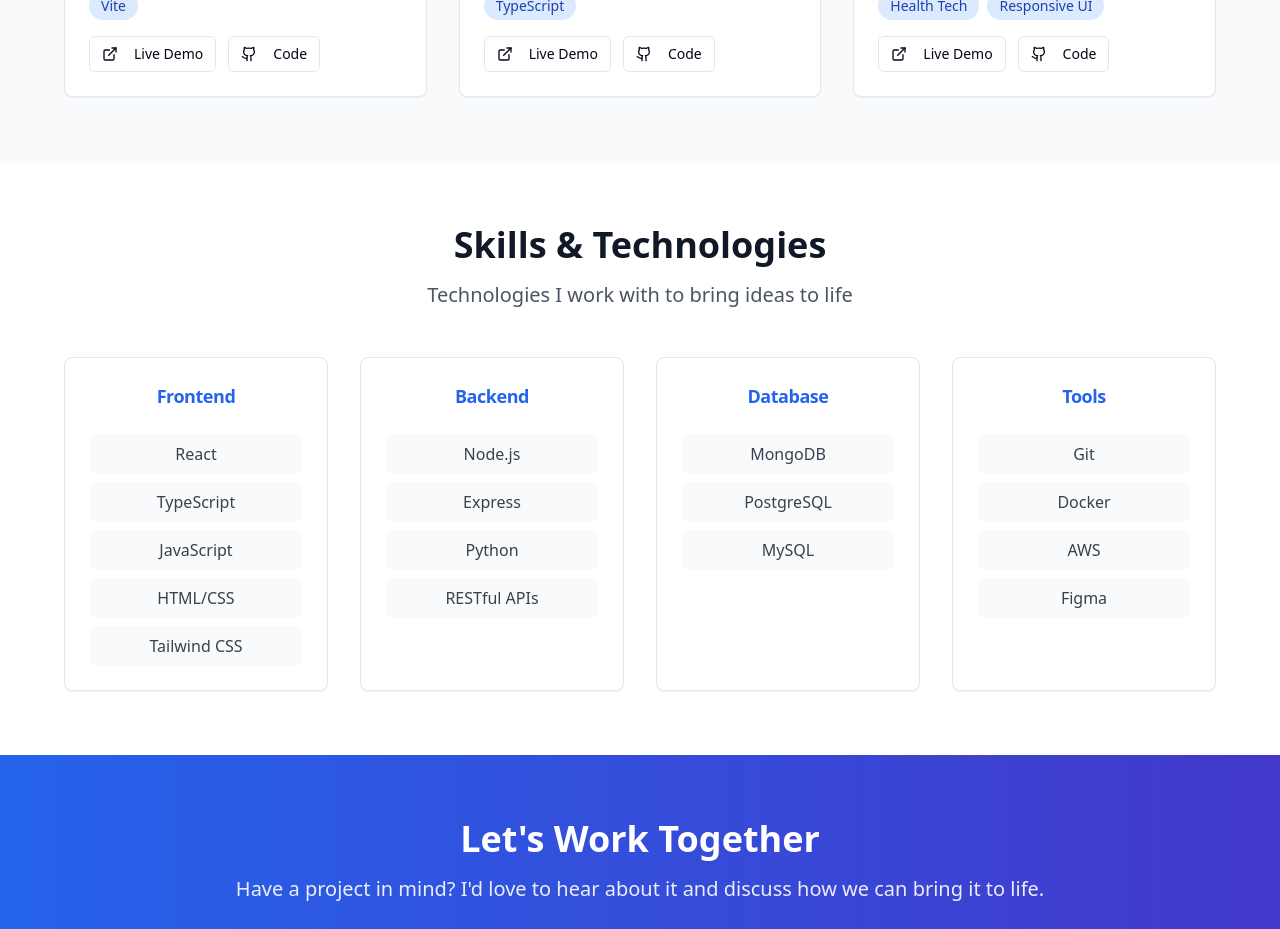
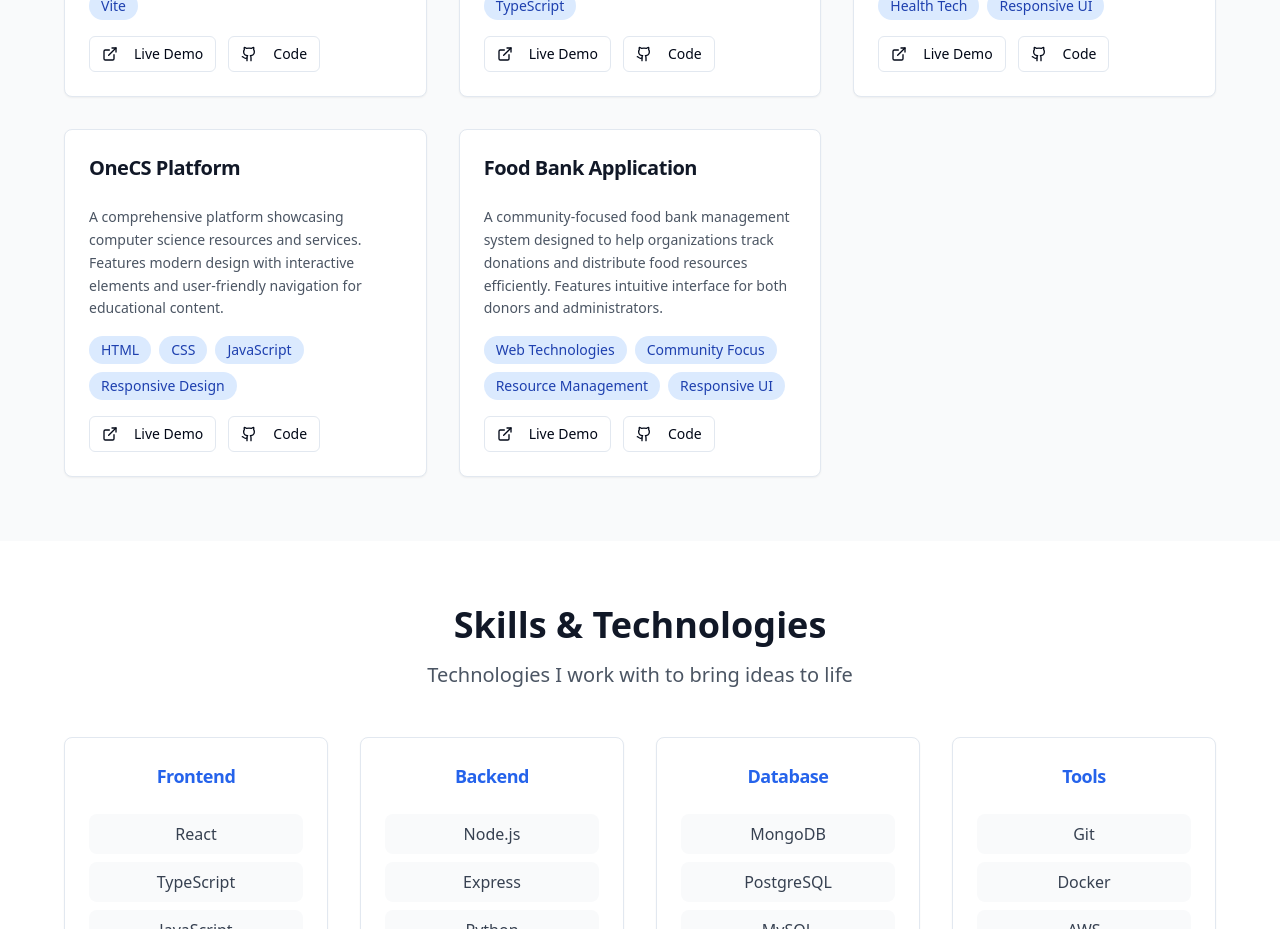
Before and after one commit to MahamadYoussoufDjibrine/captivating-work-vista, a React (Vite) app: page / in a window 1280 px wide. Shown: the part 1640-2569 px from the top of the page. Built offline with nearby package versions, Linux system fonts and the light colour scheme.

Commit message:
Add new projects to portfolio
Added two new project links to the portfolio's project section.

```diff
--- a/src/pages/Index.tsx
+++ b/src/pages/Index.tsx
@@ -30,6 +30,22 @@ const Index = () => {
       description: "A comprehensive mobile health information platform for Chad, providing accessible healthcare information and resources. Features responsive design optimized for mobile devices.",
       technologies: ["React", "Mobile-First Design", "Health Tech", "Responsive UI"],
       link: "https://preview--tchadian-sante-mobile-info.lovable.app/",
+      github: "#"
+    },
+    {
+      id: 4,
+      title: "OneCS Platform",
+      description: "A comprehensive platform showcasing computer science resources and services. Features modern design with interactive elements and user-friendly navigation for educational content.",
+      technologies: ["HTML", "CSS", "JavaScript", "Responsive Design"],
+      link: "https://onecs.netlify.app/",
+      github: "#"
+    },
+    {
+      id: 5,
+      title: "Food Bank Application",
+      description: "A community-focused food bank management system designed to help organizations track donations and distribute food resources efficiently. Features intuitive interface for both donors and administrators.",
+      technologies: ["Web Technologies", "Community Focus", "Resource Management", "Responsive UI"],
+      link: "https://foodbank1.netlify.app/",
       github: "#"
     }
   ];
```
